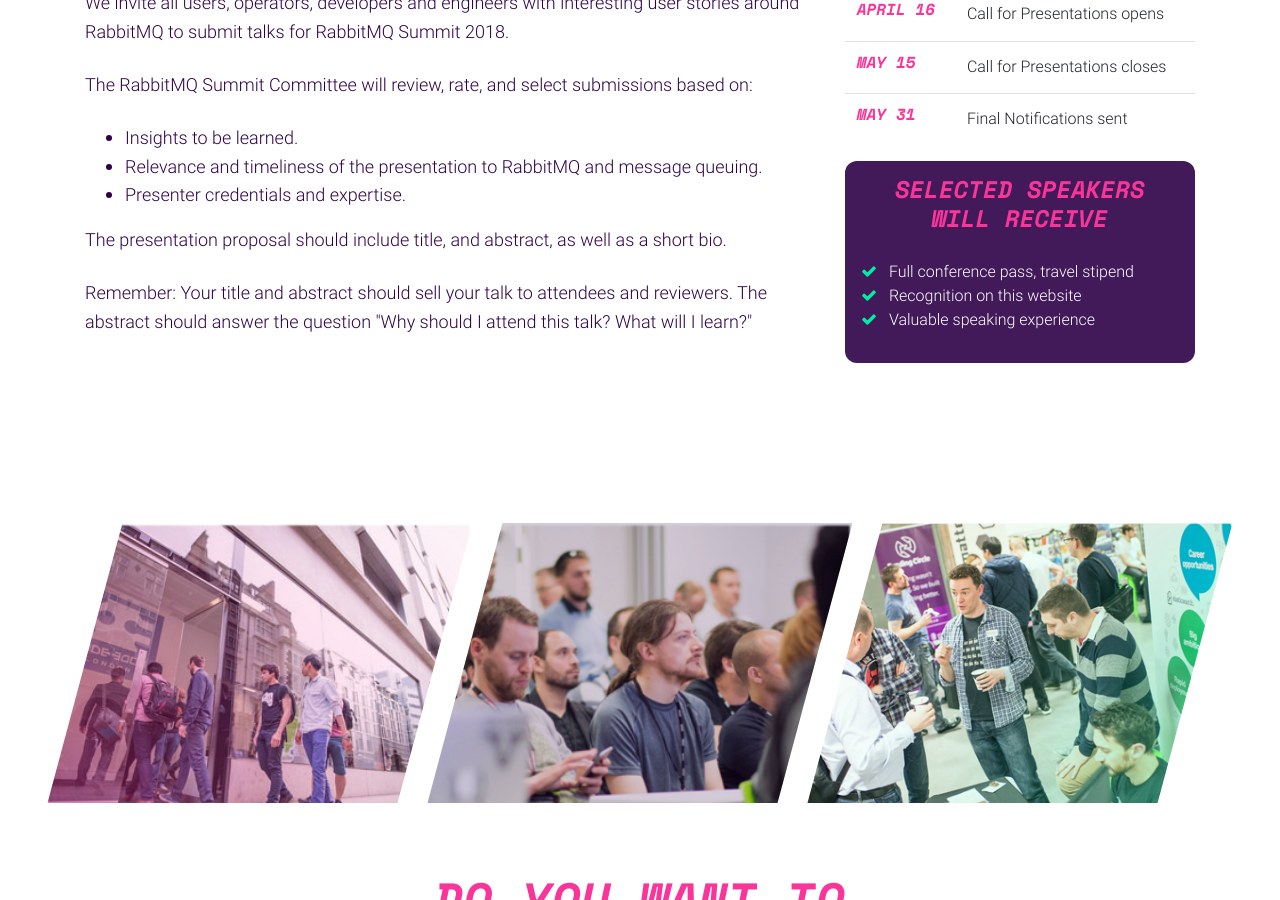
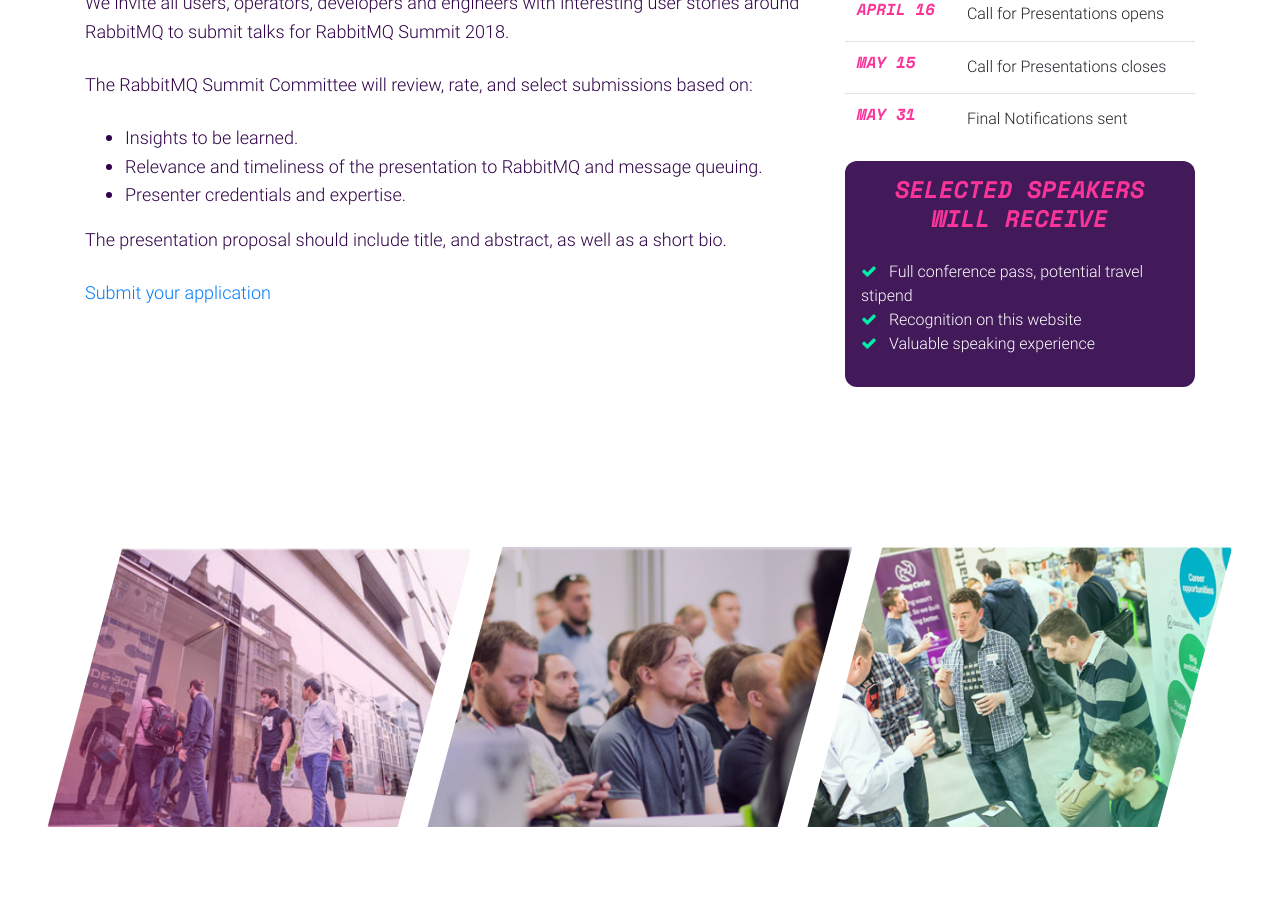
Before and after one commit to isabella232/rabbitmq-summit-1, a Jekyll site: the page built from index.html, in a window 1280 px wide and 900 px high, scrolled down 1115 px. Built offline with Jekyll 4.4.1, drawn with Linux system fonts in a browser that asks for light colours; nearby versions of some CDN libraries.

Commit message:
Updated 'index.html' via CloudCannon

```diff
--- a/index.html
+++ b/index.html
@@ -4,6 +4,7 @@ title: RabbitMQ Summit 2018
 description: >
   The first RabbitMQ Summit brings together RabbitMQ users and developers from around the world. Learn from speakers and keynotes on what’s happening in and around RabbitMQ.
 ---
+
 <main id="main">
 			<section class="bg-section pt-3 pt-lg-9 pb-0" style="background-image: url(/img/bg-hero.png);">
 				<div class="container">
@@ -12,7 +13,7 @@ description: >
 							<div class="logo-wrap skew-box">
 								<div class="logo">
 									<a href="#" class="d-block pr-4">
-										<img src="/img/logo.png" alt="RabbitMQ Summit 2018"/>
+										<img src="/img/logo.png" alt="RabbitMQ Summit 2018" />
 									</a>
 								</div>
 							</div>
@@ -39,7 +40,7 @@ description: >
 								<div class="form-row justify-content-center">
 									<div class="col-11 col-md-8 col-lg-7 col-xl-8 mb-3 mb-md-0">
 										<label class="d-block input-label pr-md-3">
-											<input type="email" class="form-control" placeholder="email">
+											<input type="email" class="form-control" placeholder="email" />
 										</label>
 									</div>
 									<div class="col-11 col-md-4 col-lg-5 col-xl-4">
@@ -57,7 +58,7 @@ description: >
 					</div>
 				</div>
 				<div class="img-effect-wrap">
-					<img src="/img/effect-img.png" alt="image">
+					<img src="/img/effect-img.png" alt="image" />
 				</div>
 			</section>
       <section class="bg-light py-3 py-lg-5 pt-xl-7 pb-xl-4 ">
@@ -85,7 +86,7 @@ description: >
                 </ul>
 								<p class="editable">The presentation proposal should include title, and abstract, as well as a short bio.</p>
                 <p class="editable">
-                  Remember: Your title and abstract should sell your talk to attendees and reviewers. The abstract should answer the question "Why should I attend this talk? What will I learn?"
+                  <a href="https://docs.google.com/forms/d/e/1FAIpQLScy2S7fAPAD72x4ENc7PvibJ9Hs6UPNRG_mKs29EAp6GW0eyA/viewform?usp=sf_link">Submit your application</a>
                 </p>
 							</div>
 						</div>
@@ -125,7 +126,7 @@ description: >
               <div class="gift-box">
                 <h4 class="text-primary text-uppercase text-center mb-4 editable">Selected speakers will receive</h4>
                 <ul class="list-unstyled">
-                  <li><i class="fa fa-check"></i> <span class="editable">Full conference pass, travel stipend</span></li>
+                  <li><i class="fa fa-check"></i> <span class="editable">Full conference pass, potential travel stipend</span></li>
                   <li><i class="fa fa-check"></i> <span class="editable">Recognition on this website</span></li>
                   <li><i class="fa fa-check"></i> <span class="editable">Valuable speaking experience</span></li>
                 </ul>
@@ -137,21 +138,21 @@ description: >
               <div class="col-11 col-md-4 mb-4 gallery-item">
                 <div class="skew-box">
                   <div class="gallery-img photo-1">
-                    <img src="/img/gallery-item01.jpg" alt="image" class="editable">
+                    <img src="/img/gallery-item01.jpg" alt="image" class="editable" />
                   </div>
                 </div>
               </div>
               <div class="col-11 col-md-4 mb-4 gallery-item">
                 <div class="skew-box">
                   <div class="gallery-img photo-2">
-                    <img src="/img/gallery-item02.jpg" alt="image" class="editable">
+                    <img src="/img/gallery-item02.jpg" alt="image" class="editable" />
                   </div>
                 </div>
               </div>
               <div class="col-11 col-md-4 mb-4 gallery-item">
                 <div class="skew-box">
                   <div class="gallery-img photo-3">
-                    <img src="/img/gallery-item03.jpg" alt="image" class="editable">
+                    <img src="/img/gallery-item03.jpg" alt="image" class="editable" />
                   </div>
                 </div>
               </div>
@@ -201,14 +202,14 @@ description: >
 								<li class="col-4 col-md-2 col-lg-3">
                   <a href="https://erlangsolutions.com" target="_blank">
   									<div class="img-wrap">
-                        <img src="/img/logo-erlang.png" alt="erlang solutions" class="w-100 editable">
+                        <img src="/img/logo-erlang.png" alt="erlang solutions" class="w-100 editable" />
   									</div>
                   </a>
 								</li>
 								<li class="col-4 col-md-2 col-lg-3">
                   <a href="https://www.84codes.com" target="_blank">
   									<div class="img-wrap">
-  										<img src="/img/logo-84codes.png" alt="84codes" class="w-100 editable">
+  										<img src="/img/logo-84codes.png" alt="84codes" class="w-100 editable" />
   									</div>
                   </a>
 								</li>
@@ -224,7 +225,7 @@ description: >
                 <li class="col-4 col-md-2 col-lg-3">
                   <a href="https://pivotal.io" target="_blank">
                     <div class="img-wrap">
-                      <img src="/img/logo-pivotal.png" alt="Pivotal" class="w-100 editable">
+                      <img src="/img/logo-pivotal.png" alt="Pivotal" class="w-100 editable" />
                     </div>
                   </a>
                 </li>
@@ -234,7 +235,7 @@ description: >
 				</div>
 			</section>
 			<div class="img-effect-wrap mb-3 mb-lg-6">
-				<img src="/img/line-green.png" alt="image description" class="w-100 editable">
+				<img src="/img/line-green.png" alt="image description" class="w-100 editable" />
 			</div>
 			<section class="py-3 py-lg-6">
 				<div class="container">
@@ -252,7 +253,7 @@ description: >
 								<div class="form-row">
 									<div class="col-12 col-md-8 mb-3 mb-md-0">
 										<label class="d-block input-label pr-md-3">
-											<input type="email" class="form-control cyan-input" placeholder="email">
+											<input type="email" class="form-control cyan-input" placeholder="email" />
 										</label>
 									</div>
 									<div class="col-12 col-md-4">
```
